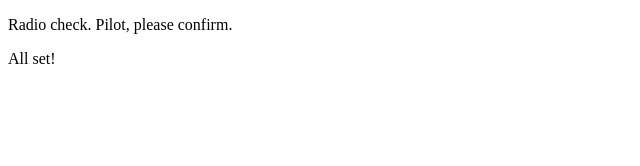
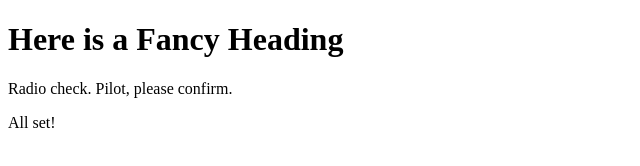
Before and after one commit to omalleylisa/communication-log-control, a plain HTML site: page index.html in a window 1280 px wide. Shown: the whole page, without its empty margins (0-640 px from the left). Drawn offline with Linux system fonts and the light colour scheme.

Commit message:
added heading

```diff
--- a/index.html
+++ b/index.html
@@ -1,7 +1,9 @@
 <!DOCTYPE html>
 <html>
    <body>
+      <h1>Here is a Fancy Heading</h1>
       <p>Radio check. Pilot, please confirm.</p>
       <p>All set!</p>
+
    </body>
 </html>
```
